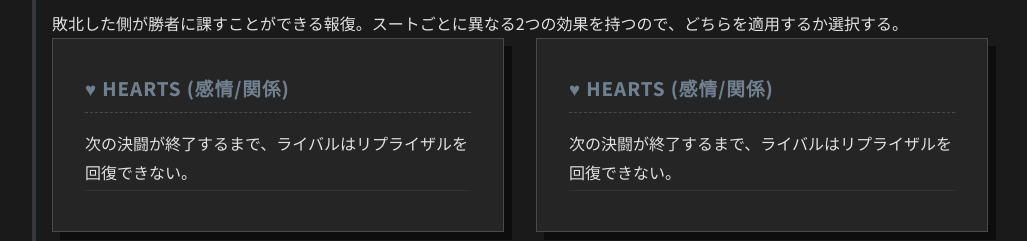
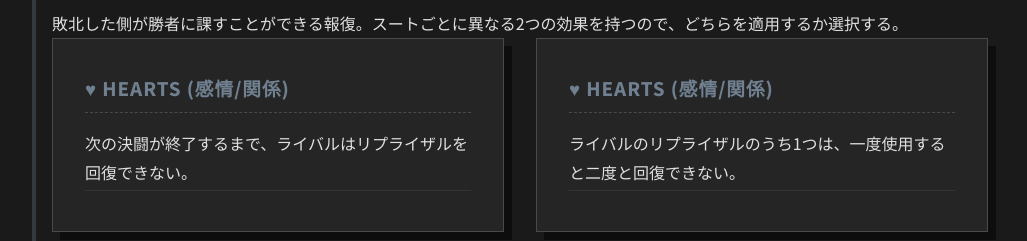
Before and after one commit to pa-mu-da/a_duet_steel, a plain HTML site: page index.html in a window 1280 px wide. Shown: the part 5740-5981 px from the top of the page, without its empty margins (120-1147 px from the left). Drawn offline with Linux system fonts and the light colour scheme; a web font is replaced by a local one.

Commit message:
Add files via upload

```diff
--- a/index.html
+++ b/index.html
@@ -219,7 +219,7 @@
                 <div class="card">
                     <h3 class="suit-red">♥ Hearts (感情/関係)</h3>
                     <ul class="detail-list">
-                        <li>次の決闘が終了するまで、ライバルはリプライザルを回復できない。</li>
+                        <li>ライバルのリプライザルのうち1つは、一度使用すると二度と回復できない。</li>
                     </ul>
                 </div>
                 <div class="card">
```
